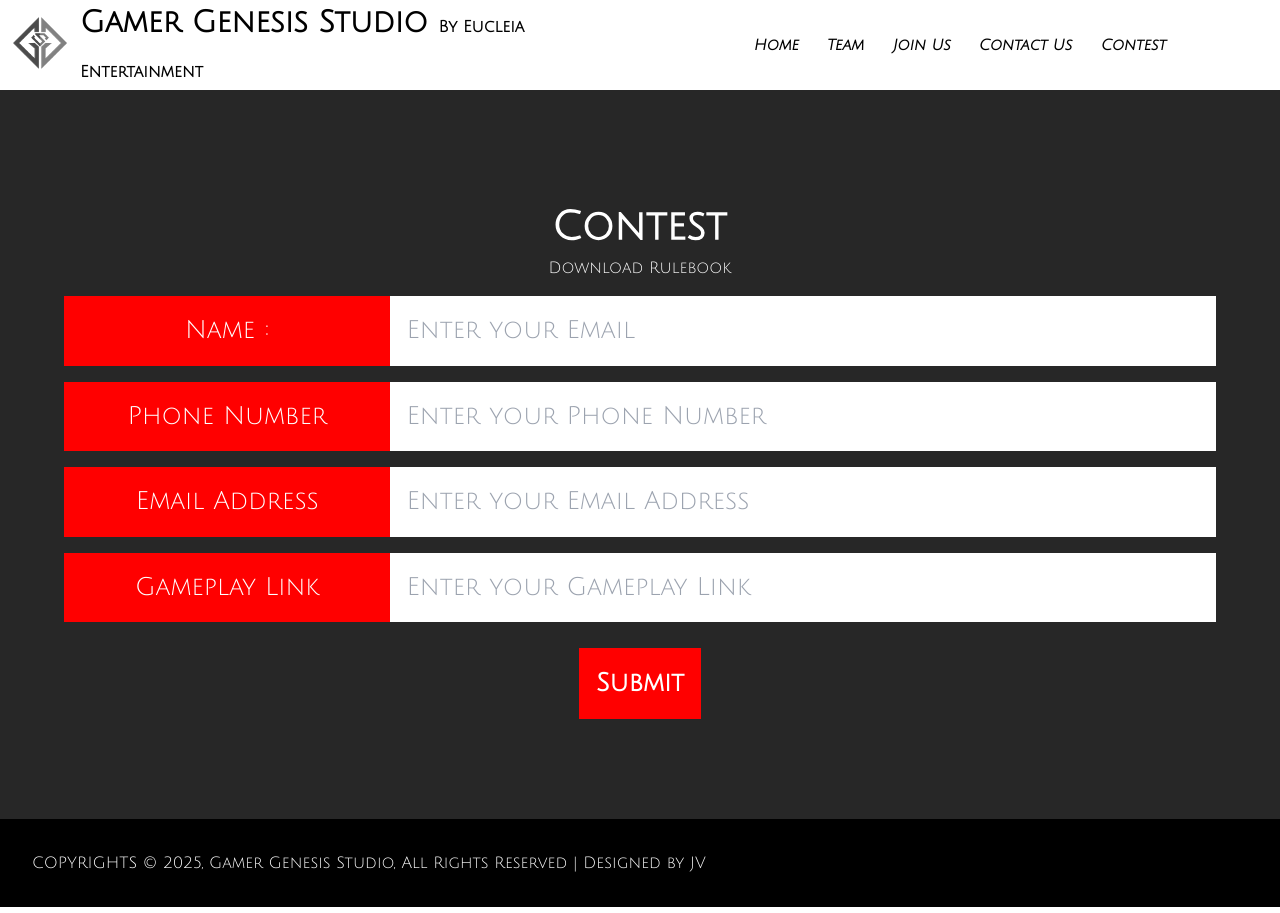
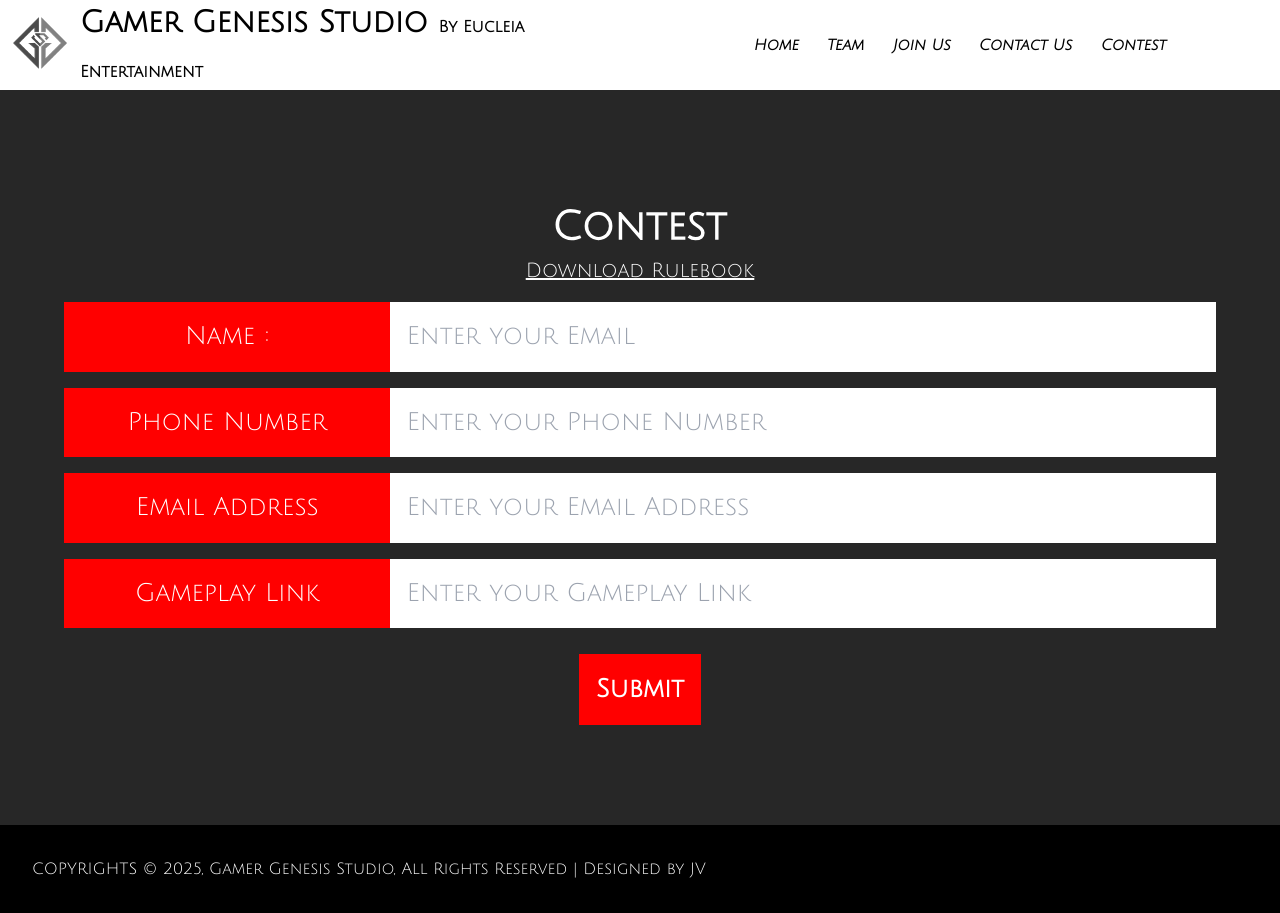
Before and after one commit to GiriprasadC/ggs, a Next.js app: page /contest in a window 1280 px wide. Built offline with nearby package versions, Linux system fonts and the light colour scheme.

Commit message:
rulebook

```diff
--- a/components/contestForm.jsx
+++ b/components/contestForm.jsx
@@ -71,7 +71,7 @@ export default function ContactUs() {
       <div className={styles.contactUs}>
       <h2>Contest</h2>
       {/* <Link href="/sample.pdf" target='_blank'>Download Rulebook</Link> */}
-      <a href='/SPEEDRUN_CONTEST.pdf'>Download Rulebook</a>
+      <a className={styles.rulebook} href='/SPEEDRUN_CONTEST.pdf'><u>Download Rulebook</u></a>
       <div className={styles.contactContainerContent}>
 
         <div className={styles.contactContainerForm}>
--- a/components/contestForm.module.css
+++ b/components/contestForm.module.css
@@ -131,3 +131,10 @@
 .submitField{
     margin-top: 2vw;
 }
+.rulebook{
+    font-size: 2.5vh;
+    transition: 0.2s;
+}
+.rulebook:hover{
+    font-size: 3vh;
+}
```
